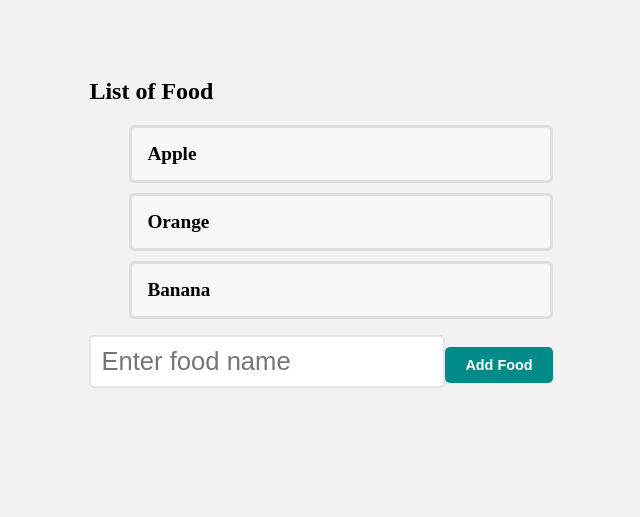
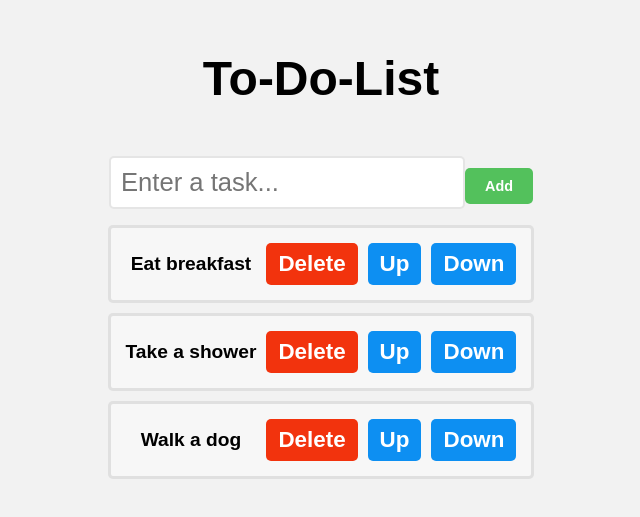
Before and after one commit to EsteAdonis/my-react-app-improved, a React (Vite) app: page / in a window 1280 px wide. Shown: the part 177-694 px from the top of the page, without its empty margins (319-959 px from the left). Built offline with nearby package versions, Linux system fonts and the light colour scheme.

Commit message:
To-Do-List

```diff
--- a/src/App.jsx
+++ b/src/App.jsx
@@ -14,65 +14,14 @@
 // import MyComponent from './MyComponent/MyComponent';
 // import ColorPicker from './ColorPicker/ColorPicker';
 // import UpdateState from './Update-State/UpdateState';
-import UpdateStateWithArray from './Update-State-With-Array/UpdateStateWithArray';
+// import UpdateStateWithArray from './Update-State-With-Array/UpdateStateWithArray';
+import ToDoList from './ToDoList/ToDoList';
 
 function App() {
-  // function handleInput(e) {
-  //   console.log(e);
-  // }
-
-  // const fruits = [
-  //   {id: 1, name: "apple", calories: 95},
-  //   {id: 2, name: "orange", calories: 95},
-  //   {id: 3, name: "banana", calories: 95},
-  //   {id: 4, name: "coconut", calories: 95},
-  //   {id: 5, name: "pineapple", calories: 95},
-  // ];
-
-  // const vegtables = [
-  //   {id: 1, name: "potatoes", calories: 95},
-  //   {id: 2, name: "celery", calories: 95},
-  //   {id: 3, name: "carrots", calories: 95},
-  //   {id: 4, name: "corn", calories: 95},
-  //   {id: 5, name: "broccoli", calories: 95},
-  // ];
 
   return (
     <>
-      {/* <Otp length={4} size={'lg'} /> */}
-      {/*
-        <Button />
-        <Card />
-        <Student name="Adonis" age={62} isStudent={true} />
-        <Student name="Poseidon" age={72} isStudent={false} />
-        <Student />
-        <UserGreeting isLoggedIn={true} username='Prometeo' />
-
-        {fruits.length > 0 && <List items={fruits} category='Fruits'/> }
-        {vegtables.length > 0 && <List items={vegtables} category='Vegtables'/> }
-
-        <Button />
-        <ProfilePicture />
-         <Counter />
-        <MyComponent />
-        <ColorPicker />
-        <UpdateState />
-      */}
-
-        <UpdateStateWithArray />
-
-
-      {/* <Stopwatch /> */}
-      {/* <Textarea
-        showPlaceholder={false}
-        textPlaceholder='Greetings Julio Esteban'
-        readOnly={false}
-        error={false}
-        value={handleInput}
-      /> */}
-
-      {/* <Input />
-      <ChangeBackgroundColor /> */}
+      <ToDoList />
     </>
   )
 }
--- a/src/ToDoList/ToDoList.jsx
+++ b/src/ToDoList/ToDoList.jsx
@@ -1,4 +1,4 @@
-import React, { useState } from 'react';
+import { useState } from 'react';
 
 function ToDoList() {
   const [tasks, setTasks] = useState(["Eat breakfast", "Take a shower", "Walk a dog"]);
```
